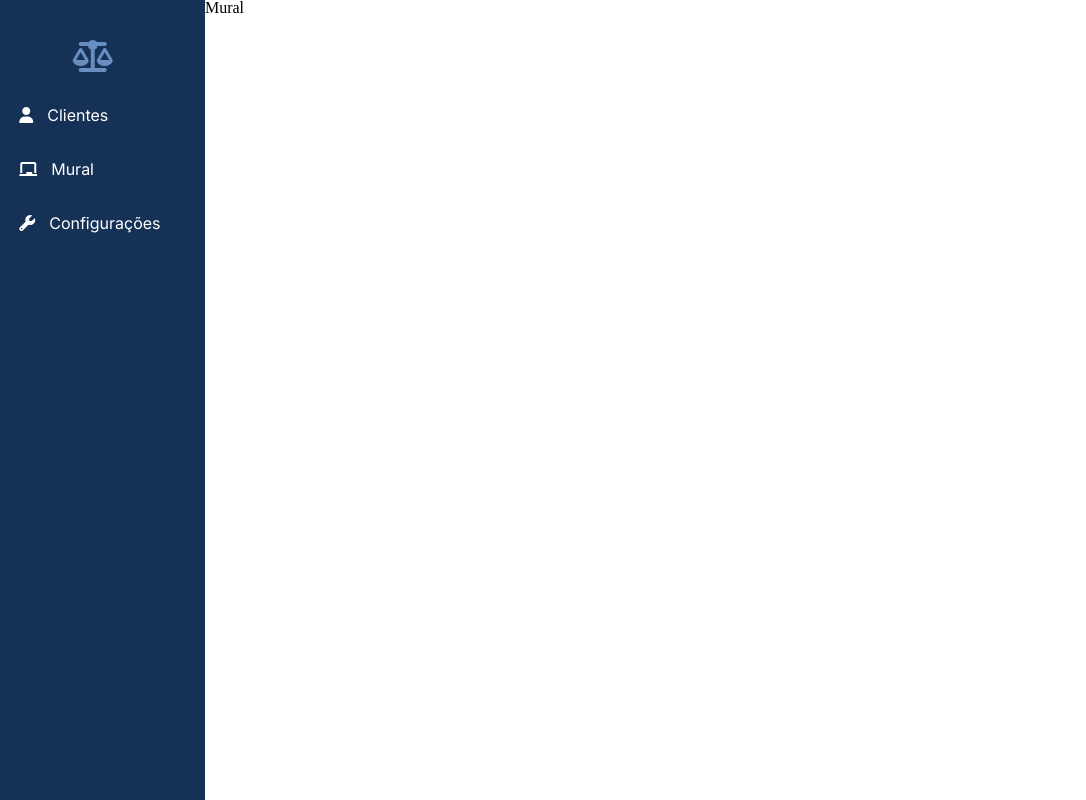
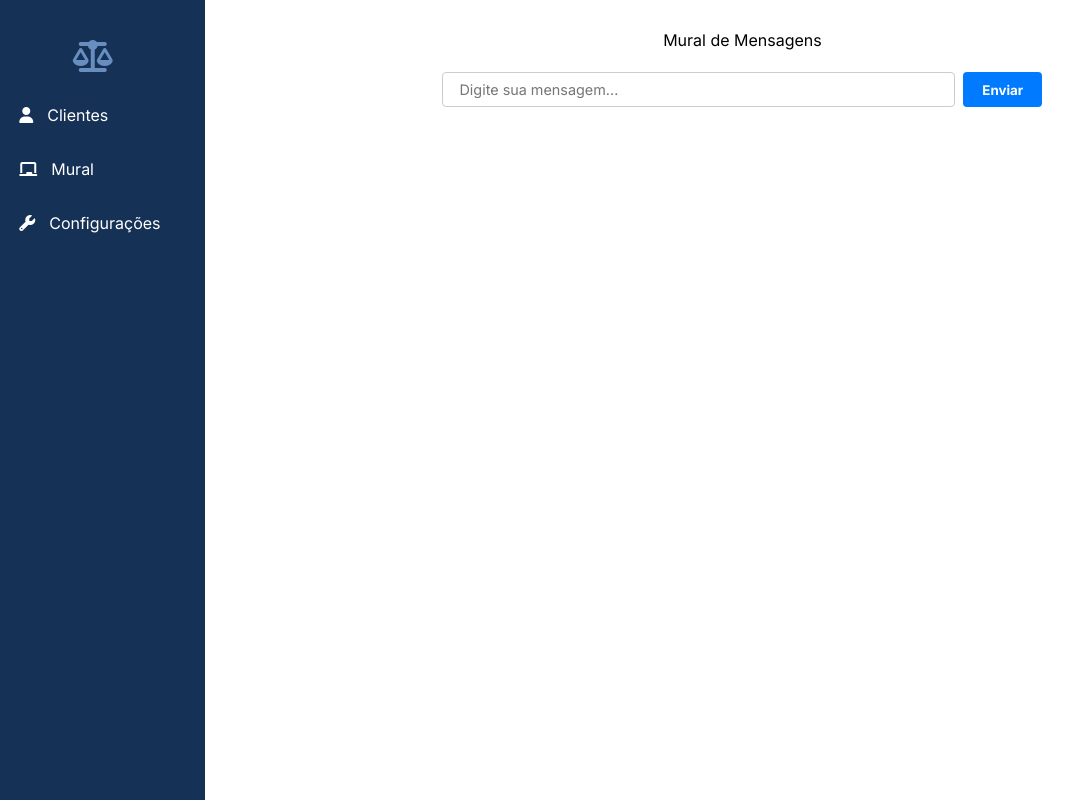
Before and after one commit to Caiorossi00/CRM, a React (Vite) app in the folder frontend/: page /mural in a window 1280 px wide. Shown: the whole page, without its empty margins (0-1086 px from the left). Built offline with nearby package versions, Linux system fonts and the light colour scheme.

Commit message:
MVP simples do mural, sem backend implementado

```diff
--- /dev/null
+++ b/frontend/src/assets/styles/Mural.scss
@@ -0,0 +1,85 @@
+.mural-page {
+  max-width: 600px;
+  margin: 0 auto;
+  padding: 2rem;
+  font-family: "inter";
+
+  h2 {
+    text-align: center;
+    margin-bottom: 1.5rem;
+  }
+
+  .mural-form {
+    display: flex;
+    gap: 0.5rem;
+    margin-bottom: 2rem;
+
+    input {
+      flex: 1;
+      padding: 0.5rem 1rem;
+      font-size: 0.9rem;
+      border: 1px solid #ccc;
+      border-radius: 4px;
+
+      &:focus {
+        outline: none;
+        border-color: #007bff;
+      }
+    }
+
+    button {
+      padding: 0 1.2rem;
+      background-color: #007bff;
+      color: #fff;
+      border: none;
+      border-radius: 4px;
+      cursor: pointer;
+      font-weight: bold;
+
+      &:hover {
+        background-color: #0056b3;
+      }
+    }
+  }
+
+  .mural-lista {
+    list-style: none;
+    padding: 0;
+    display: flex;
+    flex-direction: column;
+    gap: 0.75rem;
+
+    .mural-item {
+      display: flex;
+      justify-content: space-between;
+      align-items: center;
+      padding: 0.75rem 1rem;
+      background-color: #f1f1f1;
+      border-radius: 6px;
+      box-shadow: 0 1px 2px rgba(0, 0, 0, 0.1);
+
+      &.lida {
+        opacity: 0.6;
+        text-decoration: line-through;
+      }
+
+      .mural-actions {
+        display: flex;
+        gap: 0.5rem;
+
+        button {
+          background-color: #e0e0e0;
+          border: none;
+          padding: 0.25rem 0.5rem;
+          border-radius: 4px;
+          cursor: pointer;
+          font-size: 0.875rem;
+
+          &:hover {
+            background-color: #bdbdbd;
+          }
+        }
+      }
+    }
+  }
+}
--- a/frontend/src/pages/Mural.jsx
+++ b/frontend/src/pages/Mural.jsx
@@ -1,7 +1,63 @@
-import React from "react";
+import { useState } from "react";
+import "../assets/styles/Mural.scss";
 
-const Mural = () => {
-  return <div>Mural</div>;
-};
+export default function Mural() {
+  const [mensagens, setMensagens] = useState([]);
+  const [novaMensagem, setNovaMensagem] = useState("");
 
-export default Mural;
+  function handleAdicionarMensagem() {
+    if (!novaMensagem.trim()) return;
+    setMensagens([
+      { texto: novaMensagem, id: Date.now(), lida: false },
+      ...mensagens,
+    ]);
+    setNovaMensagem("");
+  }
+
+  function handleExcluirMensagem(id) {
+    setMensagens(mensagens.filter((msg) => msg.id !== id));
+  }
+
+  function handleMarcarLida(id) {
+    setMensagens(
+      mensagens.map((msg) =>
+        msg.id === id ? { ...msg, lida: !msg.lida } : msg,
+      ),
+    );
+  }
+
+  function handleKeyPress(e) {
+    if (e.key === "Enter") handleAdicionarMensagem();
+  }
+
+  return (
+    <div className="mural-page">
+      <h2>Mural de Mensagens</h2>
+      <div className="mural-form">
+        <input
+          type="text"
+          placeholder="Digite sua mensagem..."
+          value={novaMensagem}
+          onChange={(e) => setNovaMensagem(e.target.value)}
+          onKeyPress={handleKeyPress}
+        />
+        <button onClick={handleAdicionarMensagem}>Enviar</button>
+      </div>
+      <ul className="mural-lista">
+        {mensagens.map((msg) => (
+          <li key={msg.id} className={`mural-item ${msg.lida ? "lida" : ""}`}>
+            <span>{msg.texto}</span>
+            <div className="mural-actions">
+              <button onClick={() => handleMarcarLida(msg.id)}>
+                {msg.lida ? "Desmarcar" : "Marcar lida"}
+              </button>
+              <button onClick={() => handleExcluirMensagem(msg.id)}>
+                Excluir
+              </button>
+            </div>
+          </li>
+        ))}
+      </ul>
+    </div>
+  );
+}
```
